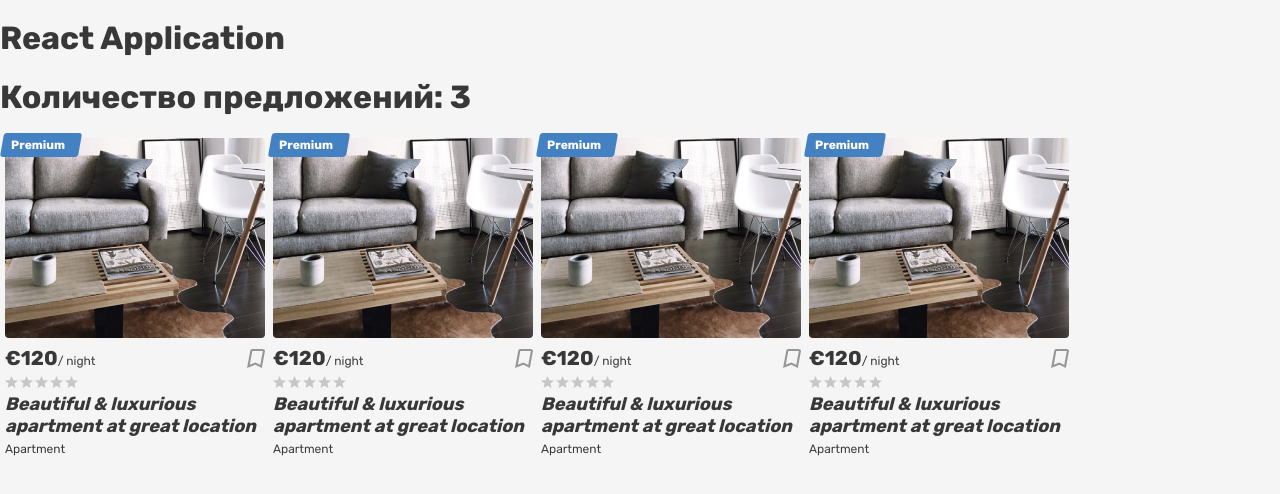
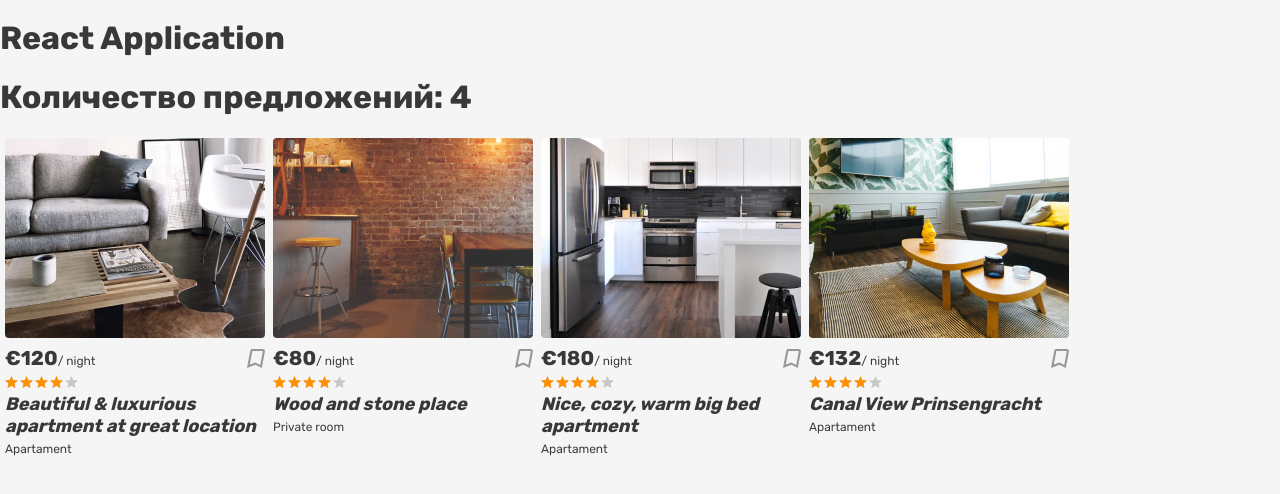
Before and after one commit to alehandro1337/1362513-six-cities-3, a React app: page / in a window 1280 px wide. Shown: the top 494 px of the page. Built offline with nearby package versions, Linux system fonts and the light colour scheme.

Commit message:
add place-card ui and create offers-list

```diff
--- a/src/components/app/app.jsx
+++ b/src/components/app/app.jsx
@@ -1,14 +1,18 @@
 import React from "react";
 import PropTypes from "prop-types";
 import Main from "../main/main.jsx";
+import OffersList from "../offers-list/offers-list.jsx";
 
-const App = ({offers, numberOfOffers, onMainTitleClick}) => {
+const App = ({offers, numberOfOffers, onMainTitleClick, onHoverPlaceCard}) => {
   return <div>
     <h1>React Application</h1>
     <Main
       numberOfOffers={numberOfOffers}
+      onMainTitleClick={onMainTitleClick}
+    />
+    <OffersList
       offers={offers}
-      onMainTitleClick={onMainTitleClick}
+      onHoverPlaceCard={onHoverPlaceCard}
     />
   </div>;
 };
@@ -18,7 +22,10 @@ App.propTypes = {
   onMainTitleClick: PropTypes.func.isRequired,
   offers: PropTypes.arrayOf(
       PropTypes.shape({
-        title: PropTypes.string.isRequired
+        title: PropTypes.string.isRequired,
+        price: PropTypes.number.isRequired,
+        photo: PropTypes.string.isRequired,
+        type: PropTypes.string.isRequired
       })
   ).isRequired,
 };
--- a/src/components/main/main.jsx
+++ b/src/components/main/main.jsx
@@ -1,8 +1,7 @@
 import React from "react";
 import PropTypes from "prop-types";
-import PlaceCard from "../place-card/place-card.jsx";
 
-const Main = ({offers, numberOfOffers, onMainTitleClick}) => {
+const Main = ({numberOfOffers, onMainTitleClick}) => {
   return <React.Fragment>
     <h1
       onClick={onMainTitleClick}
@@ -10,25 +9,12 @@ const Main = ({offers, numberOfOffers, onMainTitleClick}) => {
     >
       Количество предложений: {numberOfOffers}
     </h1>
-    <div className="cities__places-list places__list tabs__content">
-      {offers.map((offer, index) => (
-        <PlaceCard
-          offers={offers}
-          key={index}
-        ></PlaceCard>
-      ))}
-    </div>
   </React.Fragment>;
 };
 
 Main.propTypes = {
   numberOfOffers: PropTypes.number.isRequired,
-  onMainTitleClick: PropTypes.func.isRequired,
-  offers: PropTypes.arrayOf(
-      PropTypes.shape({
-        title: PropTypes.string.isRequired
-      })
-  ).isRequired,
+  onMainTitleClick: PropTypes.func.isRequired
 };
 
 export default Main;
--- /dev/null
+++ b/src/components/offers-list/offers-list.jsx
@@ -0,0 +1,35 @@
+import React from "react";
+import PlaceCard from "../place-card/place-card.jsx";
+import PropTypes from "prop-types";
+
+const OffersList = (props) => {
+  const {offers, onHoverPlaceCard} = props;
+
+  return (
+    <div className="cities__places-list places__list tabs__content">
+      {offers.map((offer, index) => (
+        <PlaceCard
+          key={index}
+          title={offer.title}
+          price={offer.price}
+          photo={offer.photo}
+          type={offer.type}
+          onHoverPlaceCard={onHoverPlaceCard}
+        ></PlaceCard>
+      ))}
+    </div>
+  );
+};
+
+OffersList.propTypes = {
+  offers: PropTypes.arrayOf(
+      PropTypes.shape({
+        title: PropTypes.string.isRequired,
+        price: PropTypes.number.isRequired,
+        photo: PropTypes.string.isRequired,
+        type: PropTypes.string.isRequired
+      })
+  ).isRequired
+};
+
+export default OffersList;
--- a/src/components/place-card/place-card.jsx
+++ b/src/components/place-card/place-card.jsx
@@ -1,22 +1,18 @@
 import React from "react";
+import PropTypes from "prop-types";
 
 const PlaceCard = (props) => {
-  const {offer} = props;
-
   return (
-    <article className="cities__place-card place-card">
-      <div className="place-card__mark">
-        <span>Premium</span>
-      </div>
+    <article className="cities__place-card place-card" onMouseEnter={props.onHoverPlaceCard}>
       <div className="cities__image-wrapper place-card__image-wrapper">
         <a href="#">
-          <img className="place-card__image" src="img/apartment-01.jpg" width="260" height="200" alt="Place image" />
+          <img className="place-card__image" src={props.photo} width="260" height="200" alt="Place image" />
         </a>
       </div>
       <div className="place-card__info">
         <div className="place-card__price-wrapper">
           <div className="place-card__price">
-            <b className="place-card__price-value">&euro;120</b>
+            <b className="place-card__price-value">&euro;{props.price}</b>
             <span className="place-card__price-text">&#47;&nbsp;night</span>
           </div>
           <button className="place-card__bookmark-button button" type="button">
@@ -28,17 +24,24 @@ const PlaceCard = (props) => {
         </div>
         <div className="place-card__rating rating">
           <div className="place-card__stars rating__stars">
-            <span style={{idth: `80%`}}></span>
+            <span style={{width: `80%`}}></span>
             <span className="visually-hidden">Rating</span>
           </div>
         </div>
         <h2 className="place-card__name">
-          <a href="#">Beautiful &amp; luxurious apartment at great location</a>
+          <a href="#">{props.title}</a>
         </h2>
-        <p className="place-card__type">Apartment</p>
+        <p className="place-card__type">{props.type}</p>
       </div>
     </article>
   );
 };
 
+PlaceCard.propTypes = {
+  title: PropTypes.string.isRequired,
+  price: PropTypes.number.isRequired,
+  photo: PropTypes.string.isRequired,
+  type: PropTypes.string.isRequired
+};
+
 export default PlaceCard;
--- a/src/index.js
+++ b/src/index.js
@@ -3,10 +3,14 @@ import ReactDOM from "react-dom";
 import App from "./components/app/app.jsx";
 import offers from "./mocks/offers";
 
-const numberOfOffers = 3;
+const numberOfOffers = 4;
 
 const onMainTitleClick = () =>{
   return (`Title was clicked`);
+};
+
+const onHoverPlaceCard = () =>{
+  return(`User hover on card`);
 };
 
 ReactDOM.render(
@@ -14,6 +18,7 @@ ReactDOM.render(
       offers={offers}
       numberOfOffers={numberOfOffers}
       onMainTitleClick={onMainTitleClick}
+      onHoverPlaceCard={onHoverPlaceCard}
     />,
     document.getElementById(`root`)
 );
--- a/src/mocks/offers.js
+++ b/src/mocks/offers.js
@@ -1,14 +1,26 @@
 export default [
   {
-    title: `Beautiful & luxurious apartment at great location`
+    title: `Beautiful & luxurious apartment at great location`,
+    price: 120,
+    photo: `img/apartment-01.jpg`,
+    type: `Apartament`
   },
   {
-    title: `Wood and stone place`
+    title: `Wood and stone place`,
+    price: 80,
+    photo: `img/room.jpg`,
+    type: `Private room`
   },
   {
-    title: `Nice, cozy, warm big bed apartment`
+    title: `Nice, cozy, warm big bed apartment`,
+    price: 180,
+    photo: `img/apartment-03.jpg`,
+    type: `Apartament`
   },
   {
-    title: `Canal View Prinsengracht`
+    title: `Canal View Prinsengracht`,
+    price: 132,
+    photo: `img/apartment-02.jpg`,
+    type: `Apartament`
   }
 ];
```
